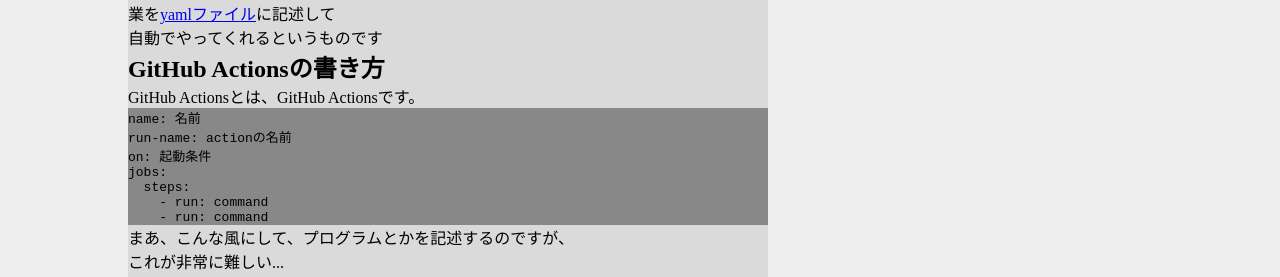
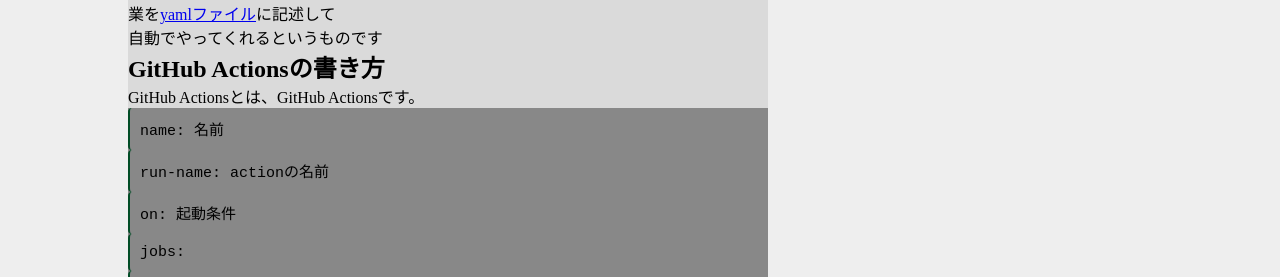
Before and after one commit to nekogakure/article-2024, a plain HTML site: page 2024-5/make_API/index.html in a window 1280 px wide. Shown: the part 488-765 px from the top of the page. Drawn offline with Linux system fonts and the light colour scheme; no server answers.

Commit message:
Update style.css

```diff
--- a/Infinity-style/style.css
+++ b/Infinity-style/style.css
@@ -70,3 +70,16 @@
     width: 90%;
   }
 }
+
+pre {
+  position:relative;
+  white-space: pre-wrap;
+  word-wrap: break-word;
+  overflow: auto;
+  background-color: #888;
+  color: var(--article-text);
+  border-left: 2px #004c25 solid;
+  padding: 10px;
+  border-radius: 4px;
+  font-size: 15px;
+}
```
